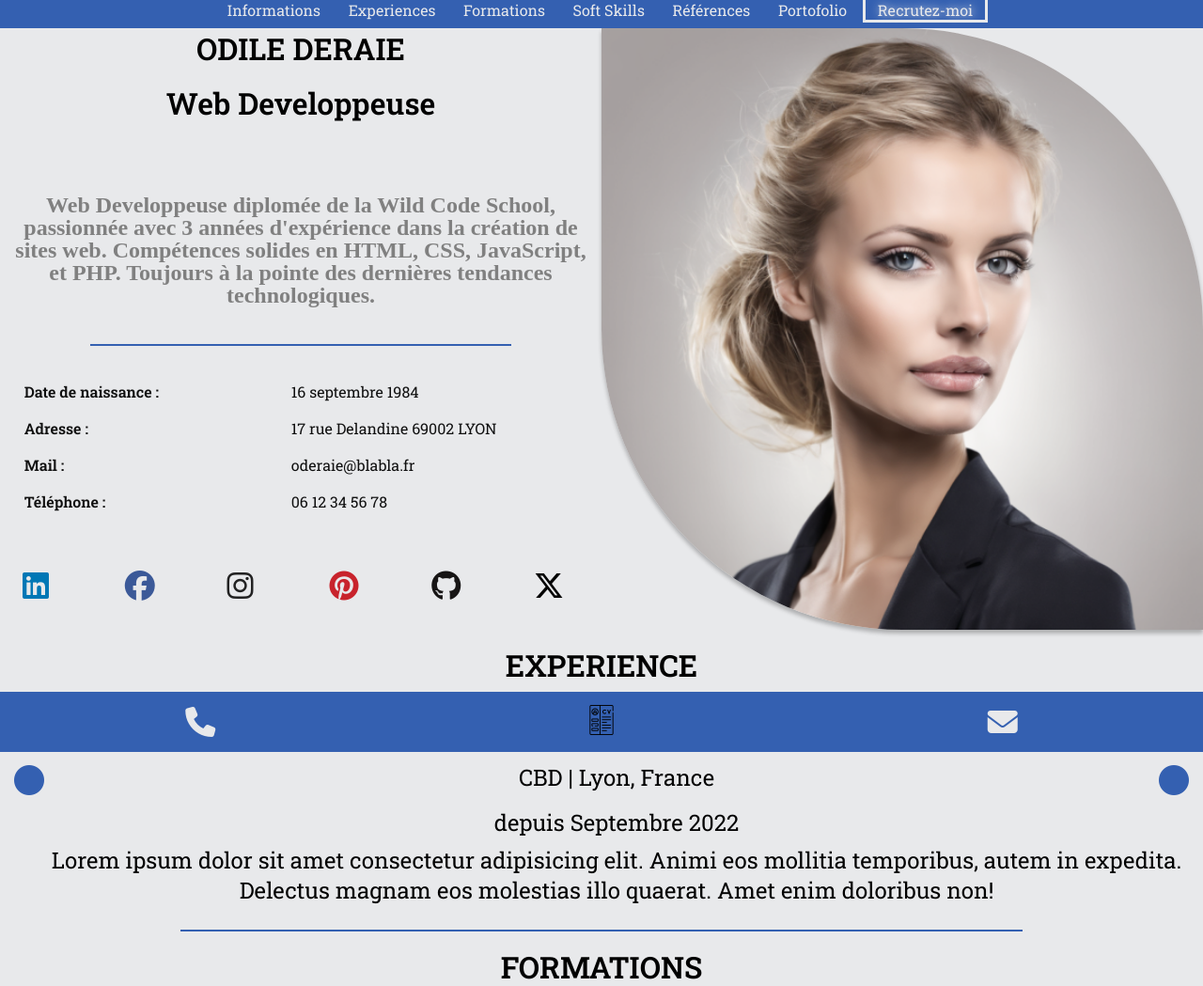
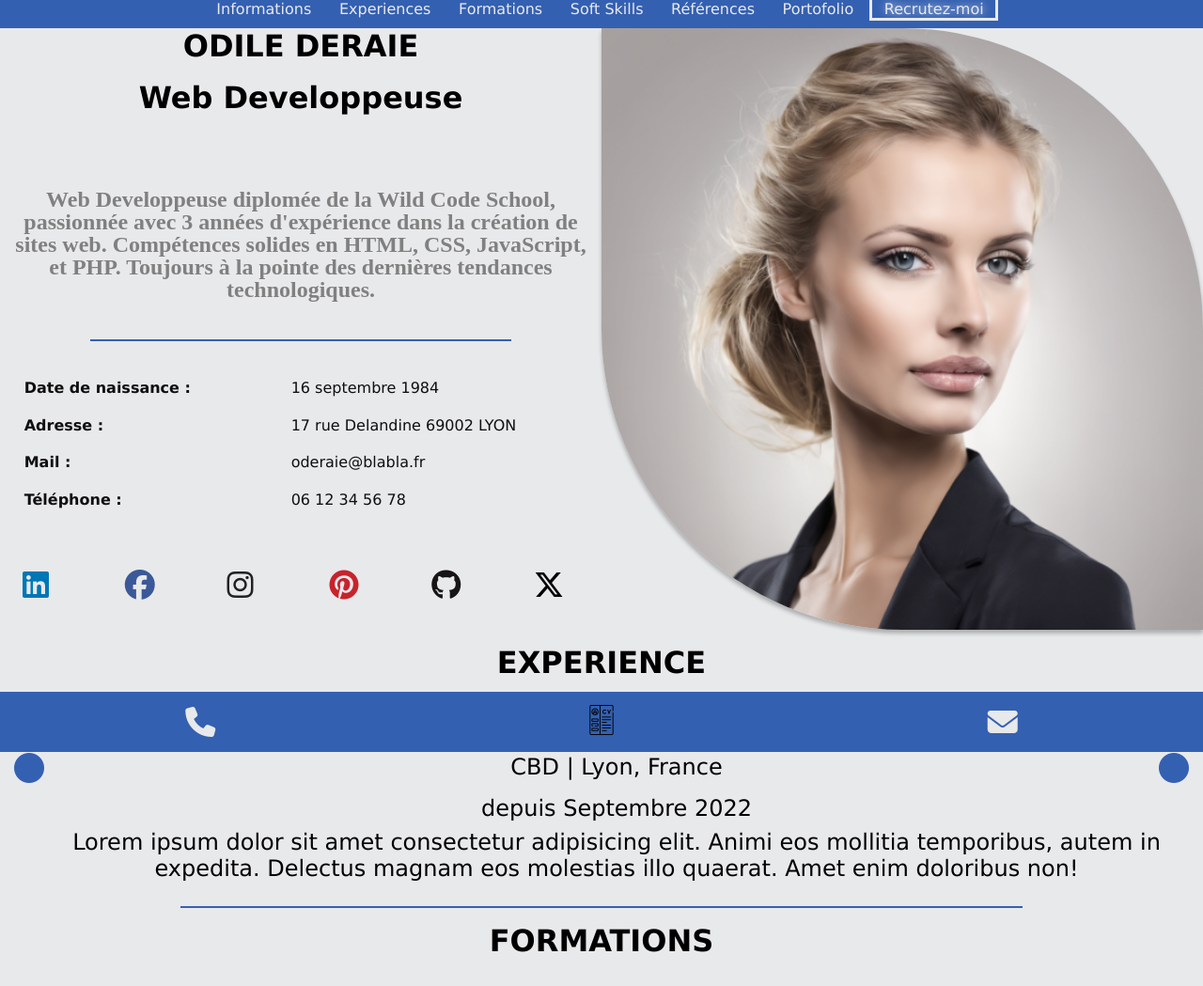
Before and after one commit to victorzanotelli/projet1, a PHP site: page / in a window 1280 px wide. Shown: the top 1049 px of the page at 94% size. Run offline with PHP 8.4, Linux system fonts and the light colour scheme; some libraries are stand-ins or nearby versions.

Commit message:
fontfini

```diff
--- a/index.css
+++ b/index.css
@@ -3,13 +3,14 @@
 
 :root {
     --fond-de-cite: #E8E9EB;
-    --font-title: 'Roboto Slab', serif;
-    --font-text: 'Roboto Slab', sans-serif;
+    --font-title: Verdana, Geneva, Tahoma, sans-serif;
+    --font-text: Verdana, Geneva, Tahoma, sans-serif;
     --color-size-text: 1rem;
     --color-font: #000000ef;
     --color-nav-bar: #3460B1;
     --font-weight-title: 600;
     --font-weight-text: 400;
+
 }
 
 * {
@@ -43,6 +44,7 @@ body {
 .recrute {
     border:solid;
     text-shadow: #E8E9EB 1px 0 10px;
+
 }
 /*----------------------------navbar-mobile------------------------------------*/
 .navbar-mobile{
```
